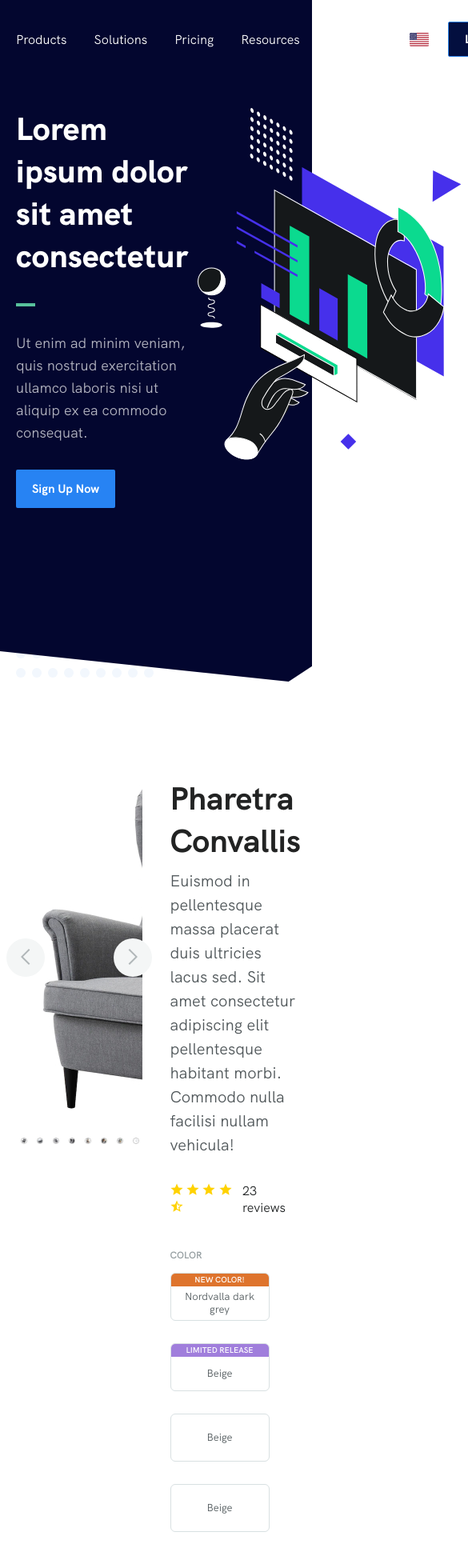
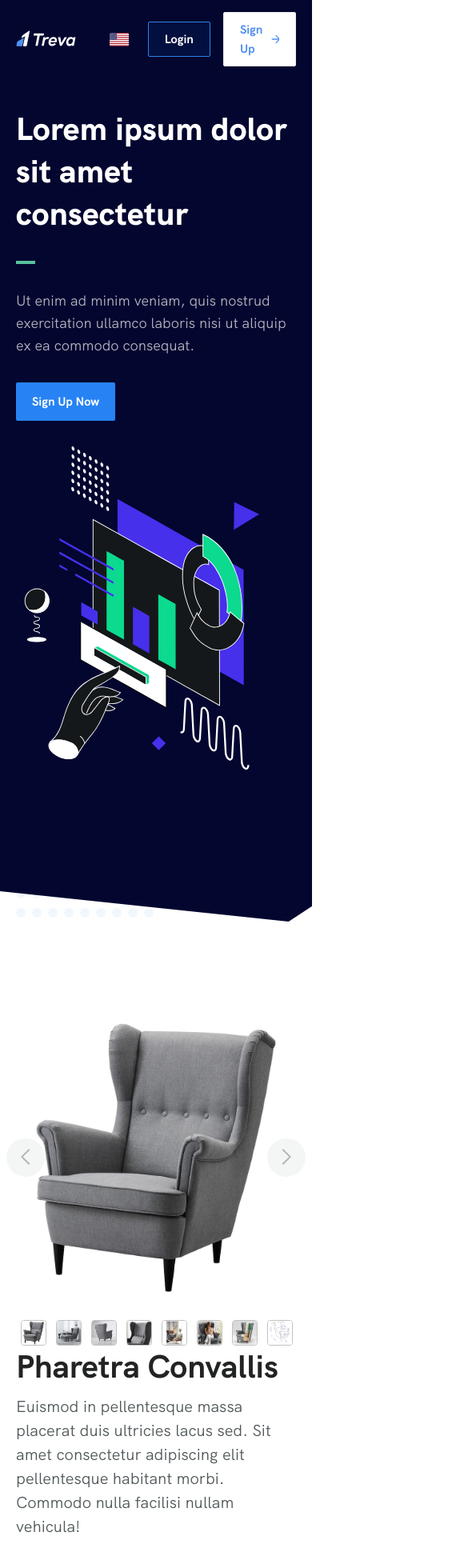
Before and after one commit to anishanandan12/white-rabbit-test, a plain HTML site: page index.html in a window 390 px wide. Shown: the top 1940 px of the page at 80% size, 585 px wide, since content can reach past the window. Drawn offline with Linux system fonts and the light colour scheme.

Commit message:
made site responsive

```diff
--- a/css/main.css
+++ b/css/main.css
@@ -44,7 +44,7 @@ body {
   max-width: 100%;
 }
 #wrapper {
-    padding-bottom: 5vh;
+  padding-bottom: 5vh;
 }
 /* TOPBAR */
 .topbar {
@@ -182,6 +182,9 @@ body {
   padding: 12px 20px;
   text-decoration: none;
 }
+.heroSection__right img {
+  max-width: 100%;
+}
 .heroSection__bottom {
   width: 100%;
   position: relative;
@@ -267,6 +270,7 @@ body {
 .slick-slide img {
   display: block;
   margin: 0 auto;
+  max-width: 100%;
 }
 .slick-slide.slick-loading img {
   display: none;
@@ -323,6 +327,9 @@ body {
   display: flex;
   justify-content: space-between;
   max-width: 1300px;
+}
+#productImgSliderNav {
+  margin-top: 28px;
 }
 .productSection__left {
   width: 45%;
@@ -561,3 +568,24 @@ body {
 .productInfo__deliveryInfo img {
   margin-right: 8px;
 }
+
+@media screen and (max-width: 800px) {
+  .topbar__nav {
+    position: fixed;
+    right: 0;
+    top: 0;
+    transform: translateX(100%);
+  }
+  .productSection > .container {
+    flex-direction: column;
+  }
+  .productSection > .container > div {
+    width: 100%;
+  }
+}
+
+@media screen and (max-width: 767px) {
+  .heroSection__top > .container {
+    flex-direction: column;
+  }
+}
```
